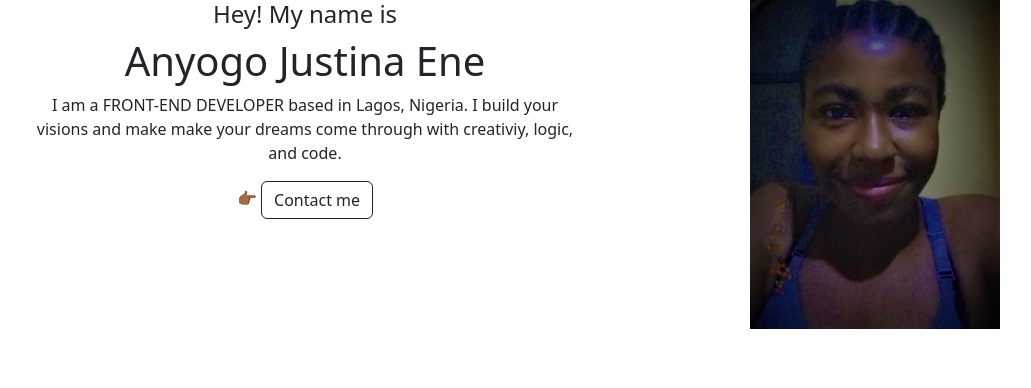
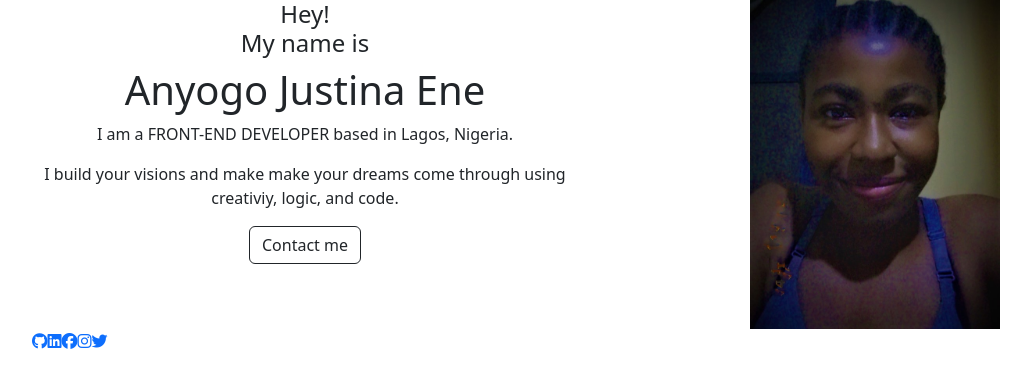
Before and after one commit to Redin-Digo/Anyogo-Justina-Ene, a plain HTML site: page index.html in a window 1280 px wide. Shown: the whole page, without its empty margins (50-1081 px from the left). Drawn offline with nearby package versions, Linux system fonts and the light colour scheme.

Commit message:
Added icon links to socials and improved introductory paragraph.

```diff
--- a/index.html
+++ b/index.html
@@ -33,14 +33,20 @@
     <div class="container text-center">
       <div class="row">
         <div class="col-md-6">
-          <h4>Hey! My name is</h4>
+          <h4>
+            Hey!
+            <br />
+            My name is
+          </h4>
           <h1>Anyogo Justina Ene</h1>
+          <p class="text-center">
+            I am a FRONT-END DEVELOPER based in Lagos, Nigeria.
+          </p>
           <p>
-            I am a FRONT-END DEVELOPER based in Lagos, Nigeria. I build your
-            visions and make make your dreams come through with creativiy,
-            logic, and code.
+            I build your visions and make make your dreams come through using
+            creativiy, logic, and code.
           </p>
-          👉🏾 <a href="#" class="btn btn-outline-dark">Contact me</a>
+          <a href="#" class="btn btn-outline-dark">Contact me</a>
         </div>
         <div class="col-md-6">
           <img
@@ -51,6 +57,15 @@
           />
         </div>
       </div>
+      <footer>
+        <div class="socials d-flex">
+          <a href="#"><i class="fa-brands fa-github"></i></a>
+          <a href="#"><i class="fa-brands fa-linkedin"></i></a>
+          <a href="#"><i class="fa-brands fa-facebook"></i></a>
+          <a href="#"><i class="fa-brands fa-instagram"></i></a>
+          <a href="#"><i class="fa-brands fa-twitter"></i></a>
+        </div>
+      </footer>
     </div>
   </body>
 </html>
```
